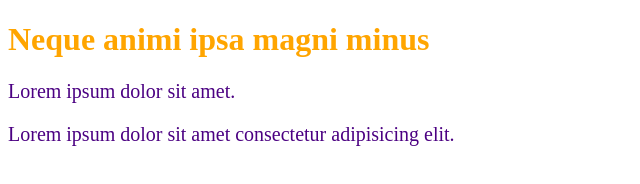
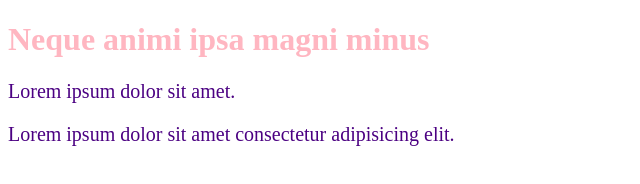
Before and after one commit to Paul-Annay/improved-pancake, a plain HTML site: page index.html in a window 1280 px wide. Shown: the whole page, without its empty margins (0-640 px from the left). Drawn offline with Linux system fonts and the light colour scheme.

Commit message:
Multiple Style Tags

```diff
--- a/index.html
+++ b/index.html
@@ -11,6 +11,11 @@
                 font-size: 20px;
             }
         </style>
+        <style>
+            h1 {
+                color: lightpink;
+            }
+        </style>
     </head>
     <body>
         <h1>Neque animi ipsa magni minus</h1>
```
